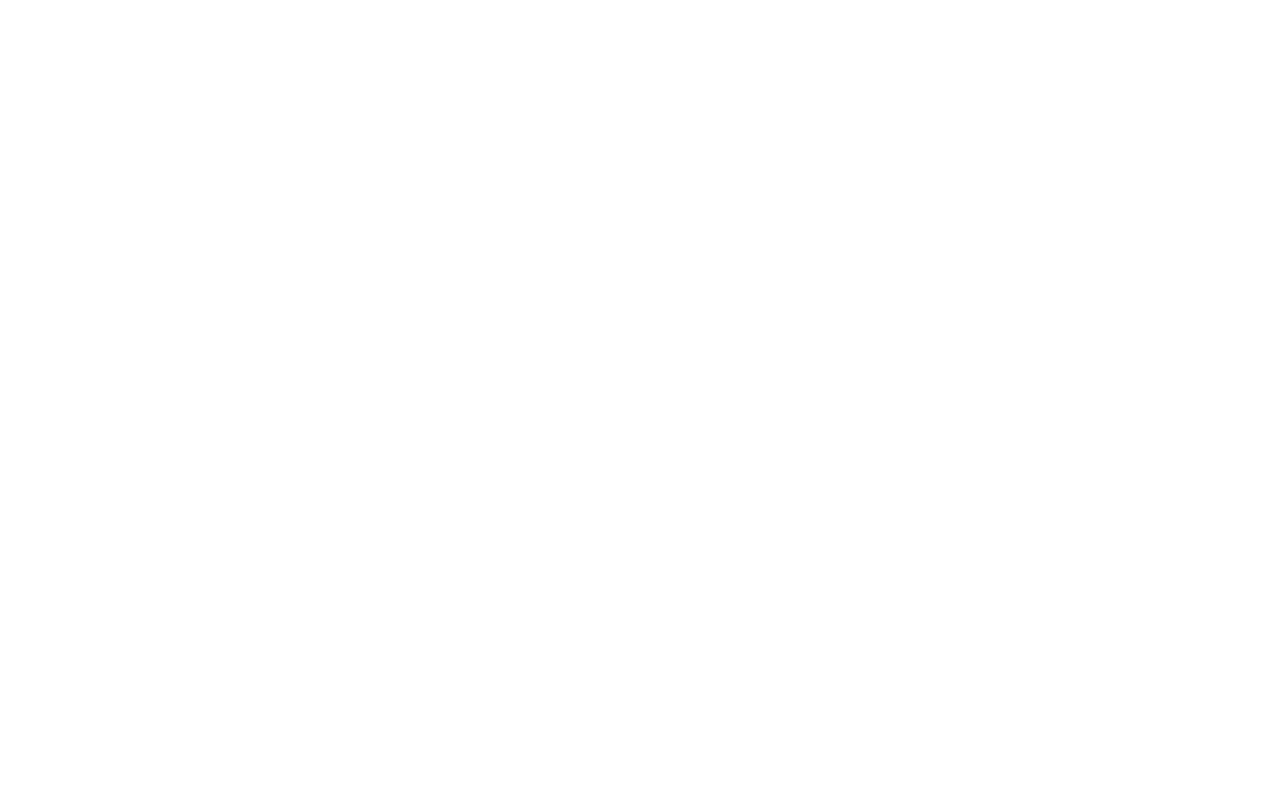
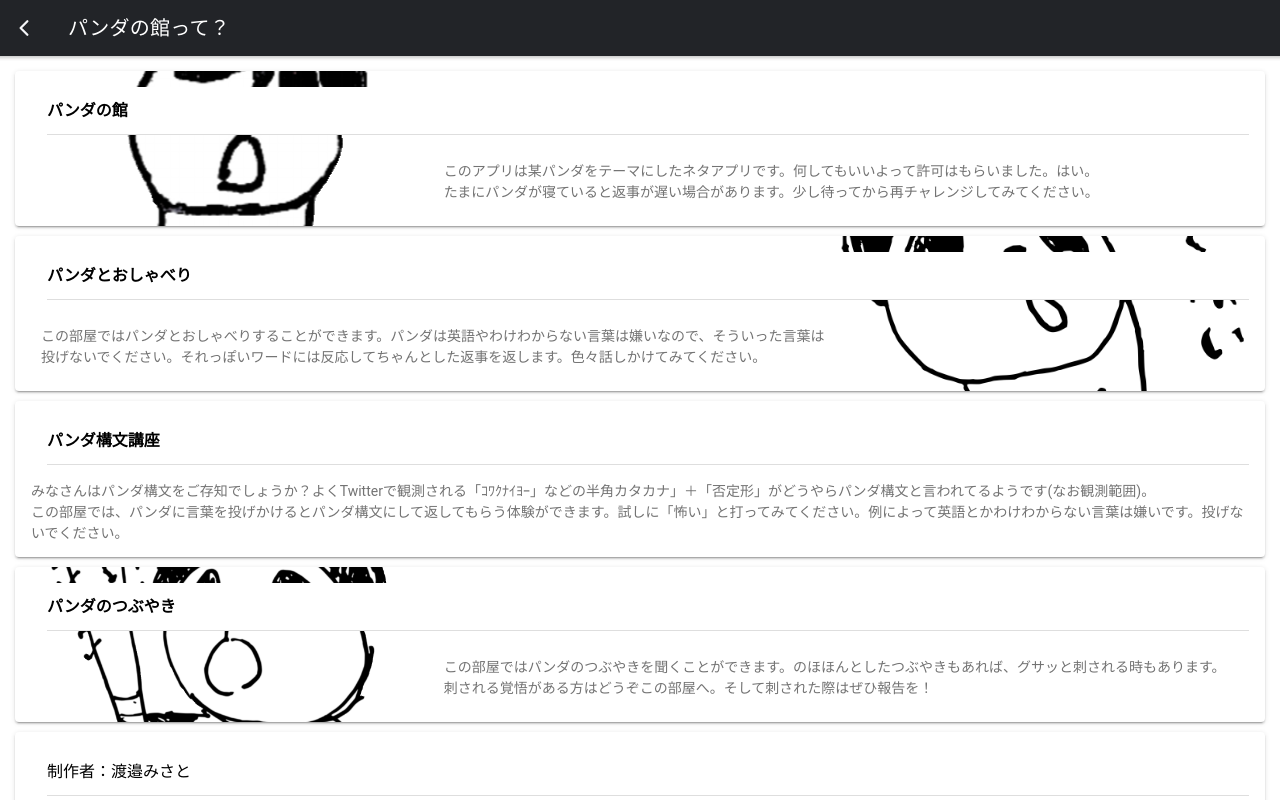
Before and after one commit to tsubame-misa/panda, a React (Create React App) app: page /explanation in a window 1280 px wide. Built offline with nearby package versions, Linux system fonts and the light colour scheme.

Commit message:
add explanation page

```diff
--- a/src/App.js
+++ b/src/App.js
@@ -6,6 +6,7 @@
 import Talking from "./pages/Talking";
 import Knife from "./pages/Knife";
 import Teach from "./pages/Teach";
+import Exp from "./pages/Explanation";
 
 /* Core CSS required for Ionic components to work properly */
 import "@ionic/react/css/core.css";
@@ -35,6 +36,7 @@
         <Route path="/talk" component={Talking}></Route>
         <Route path="/knife" component={Knife}></Route>
         <Route path="/teach" component={Teach}></Route>
+        <Route path="/explanation" component={Exp}></Route>
       </IonRouterOutlet>
     </IonReactRouter>
   </IonApp>
--- /dev/null
+++ b/src/pages/Explanation.js
@@ -0,0 +1,144 @@
+import {
+  IonBackButton,
+  IonContent,
+  IonHeader,
+  IonLabel,
+  IonPage,
+  IonTitle,
+  IonToolbar,
+  IonButton,
+  IonIcon,
+  IonCard,
+  IonGrid,
+  IonCol,
+  IonRow,
+  IonItem,
+  IonCardHeader,
+  IonCardContent,
+  IonFooter,
+  IonAvatar,
+} from "@ionic/react";
+import React, { useState } from "react";
+import panda from "../img/panda_touka.png";
+import panda_b from "../img/panda_with_bat_touka.png";
+import panda_s from "../img/no_sleep_panda.png";
+import { data } from "./services";
+import { chevronBackOutline, logoTwitter } from "ionicons/icons";
+
+const Exp = () => {
+  return (
+    <IonPage>
+      <IonHeader>
+        <IonToolbar color="dark">
+          <IonBackButton
+            defaultHref="/"
+            slot="start"
+            color="light"
+            icon={chevronBackOutline}
+          />
+          <IonTitle>
+            <IonLabel className="text-center">パンダの館って？</IonLabel>
+          </IonTitle>
+        </IonToolbar>
+      </IonHeader>
+      <IonContent fullscreen>
+        <IonGrid>
+          <IonCard>
+            <IonCardHeader>
+              <IonItem className="font-black">パンダの館</IonItem>
+            </IonCardHeader>
+            <IonCardContent>
+              <IonGrid>
+                <IonRow>
+                  <IonCol size="4">
+                    <div className="display-flex">
+                      <img src={panda} />
+                    </div>
+                  </IonCol>
+                  <IonCol size="8">
+                    このアプリは某パンダをテーマにしたネタアプリです。何してもいいよって許可はもらいました。はい。
+                    <br />
+                    たまにパンダが寝ていると返事が遅い場合があります。少し待ってから再チャレンジしてみてください。
+                  </IonCol>
+                </IonRow>
+              </IonGrid>
+            </IonCardContent>
+          </IonCard>
+          <IonCard>
+            <IonCardHeader>
+              <IonItem className="font-black">パンダとおしゃべり</IonItem>
+            </IonCardHeader>
+            <IonCardContent>
+              <IonGrid>
+                <IonRow>
+                  <IonCol size="8">
+                    この部屋ではパンダとおしゃべりすることができます。パンダは英語やわけわからない言葉は嫌いなので、そういった言葉は投げないでください。それっぽいワードには反応してちゃんとした返事を返します。色々話しかけてみてください。
+                  </IonCol>
+                  <IonCol size="4">
+                    <div className="display-flex">
+                      <img src={panda_s} />
+                    </div>
+                  </IonCol>
+                </IonRow>
+              </IonGrid>
+            </IonCardContent>
+          </IonCard>
+
+          <IonCard>
+            <IonCardHeader>
+              <IonItem className="font-black">パンダ構文講座</IonItem>
+            </IonCardHeader>
+            <IonCardContent>
+              みなさんはパンダ構文をご存知でしょうか？よくTwitterで観測される「ｺﾜｸﾅｲﾖｰ」などの半角カタカナ」＋「否定形」がどうやらパンダ構文と言われてるようです(なお観測範囲)。
+              <br />
+              この部屋では、パンダに言葉を投げかけるとパンダ構文にして返してもらう体験ができます。試しに「怖い」と打ってみてください。例によって英語とかわけわからない言葉は嫌いです。投げないでください。
+            </IonCardContent>
+          </IonCard>
+
+          <IonCard>
+            <IonCardHeader>
+              <IonItem className="font-black">パンダのつぶやき</IonItem>
+            </IonCardHeader>
+            <IonCardContent>
+              <IonGrid>
+                <IonRow>
+                  <IonCol size="4">
+                    <div className="display-flex">
+                      <img src={panda_b} />
+                    </div>
+                  </IonCol>
+                  <IonCol size="8">
+                    この部屋ではパンダのつぶやきを聞くことができます。のほほんとしたつぶやきもあれば、グサッと刺される時もあります。刺される覚悟がある方はどうぞこの部屋へ。そして刺された際はぜひ報告を！
+                  </IonCol>
+                </IonRow>
+              </IonGrid>
+            </IonCardContent>
+          </IonCard>
+
+          <IonCard>
+            <IonCardHeader>
+              <IonItem>制作者：渡邉みさと</IonItem>
+            </IonCardHeader>
+            <IonCardContent>
+              何か改善案等あればぜひDMなりメンションなりお願いします！
+              <a
+                href="https://twitter.com/Tsubame_misa?ref_src=twsrc%5Etfw"
+                class="twitter-follow-button"
+                data-show-count="false"
+              >
+                @Tsubame_misa
+              </a>
+              <script
+                async
+                src="https://platform.twitter.com/widgets.js"
+                charset="utf-8"
+              ></script>
+            </IonCardContent>
+          </IonCard>
+        </IonGrid>
+      </IonContent>
+    </IonPage>
+  );
+};
+
+export default Exp;
--- a/src/pages/Home.js
+++ b/src/pages/Home.js
@@ -4,10 +4,14 @@
   IonLabel,
   IonPage,
   IonItem,
+  IonFab,
+  IonFabButton,
+  IonIcon,
 } from "@ionic/react";
 import React from "react";
 import "./style.css";
 import panda from "../img/panda_touka.png";
+import { add } from "ionicons/icons";
 
 const Home = ({ history }) => {
   return (
@@ -24,12 +28,13 @@
 
             <img className="object-contain h-48 w-full " src={panda}></img>
 
-            <div className="mt-8 text-center">
+            <div className="mt-3 text-center">
               <IonButton
                 className="justify-self-center "
                 fill="outline"
                 color="dark"
-                onClick={() => history.push("/talk")}
+                routerLink="/talk"
+                //onClick={() => history.push("/talk")}
               >
                 パンダとおしゃべり
               </IonButton>
@@ -39,7 +44,8 @@
                 className="button2"
                 fill="outline"
                 color="dark"
-                onClick={() => history.push("/teach")}
+                routerLink="/teach"
+                //</div>onClick={() => history.push("/teach")}
               >
                 パンダ構文講座
               </IonButton>
@@ -48,9 +54,30 @@
                 className="button3"
                 fill="outline"
                 color="dark"
-                onClick={() => history.push("/knife")}
+                routerLink="/knife"
+                // onClick={() => history.push("/knife")}
               >
                 パンダのつぶやき
+              </IonButton>
+            </div>
+
+            <div className="text-center">
+              <IonButton
+                className="justify-self-center "
+                fill="outline"
+                color="dark"
+                routerLink="/explanation"
+                //onClick={() => history.push("/talk")}
+              >
+                {window.innerWidth >= 360 ? (
+                  <div className="mx-24">
+                    <IonLabel>パンダの館って？</IonLabel>
+                  </div>
+                ) : (
+                  <div className="mx-2">
+                    <IonLabel>パンダの館って？</IonLabel>
+                  </div>
+                )}
               </IonButton>
             </div>
           </div>
--- a/src/pages/Talking.js
+++ b/src/pages/Talking.js
@@ -48,7 +48,7 @@
             icon={chevronBackOutline}
           />
           <IonTitle>
-            <IonLabel>おしゃべり</IonLabel>
+            <IonLabel className="text-center">おしゃべり</IonLabel>
           </IonTitle>
         </IonToolbar>
       </IonHeader>
--- a/src/pages/knife.js
+++ b/src/pages/knife.js
@@ -34,7 +34,7 @@
             icon={chevronBackOutline}
           />
           <IonTitle>
-            <IonLabel>つぶやき</IonLabel>
+            <IonLabel className="text-center">つぶやき</IonLabel>
           </IonTitle>
         </IonToolbar>
       </IonHeader>
@@ -65,7 +65,7 @@
           {pandaComment !== "" ? (
             <IonButton
               size="small"
-              href={`http://twitter.com/share?url=https://kowai-panda.netlify.app&text=【パンダに刺された】%0a パンダに刺されて致命傷を負いました　%0a %0a パンダ：${pandaComment} %0a %0a 自分：ｳｯ...ﾊﾞﾀﾘ… %0a %0a  制作者：@Tsubame_misa  %0a %0a %0a ▼みんなもパンダと仲良くなろう！ &count=horizontal&lang=ja`}
+              href={`http://twitter.com/share?url=https://kowai-panda.netlify.app&text=【パンダに刺された!!】%0a パンダに刺されて致命傷を負いました　%0a %0a パンダ：${pandaComment} %0a %0a 自分：ｳｯ...ﾊﾞﾀﾘ… %0a %0a  制作者：@Tsubame_misa  %0a %0a %0a ▼みんなもパンダと仲良くなろう！ &count=horizontal&lang=ja`}
             >
               <IonIcon icon={logoTwitter}></IonIcon>
               &ensp;パンダに刺された！！でツイートする
--- a/src/pages/style.css
+++ b/src/pages/style.css
@@ -2,7 +2,7 @@
   width: 100%;
   text-align: center;
   position: absolute;
-  top: 50vh;
+  top: 50%;
   left: 50%;
   -webkit-transform: translate(-50%, -50%);
   transform: translate(-50%, -50%);
--- a/src/pages/teach.js
+++ b/src/pages/teach.js
@@ -16,8 +16,6 @@
 import panda from "../img/panda_touka.png";
 import { chevronBackOutline, logoTwitter } from "ionicons/icons";
 import { request_changed_massage } from "./services";
-import { isEmptyStatement } from "typescript";
-
 const Talking = () => {
   const [pandaComment, setPandaComment] = useState("");
   const [message, setMessage] = useState();
@@ -48,7 +46,7 @@
             icon={chevronBackOutline}
           />
           <IonTitle>
-            <IonLabel>パンダ構文講座</IonLabel>
+            <IonLabel className="text-center">パンダ構文講座</IonLabel>
           </IonTitle>
         </IonToolbar>
       </IonHeader>
```
Also changed, not shown: src/img/no_sleep_panda.png (added).
